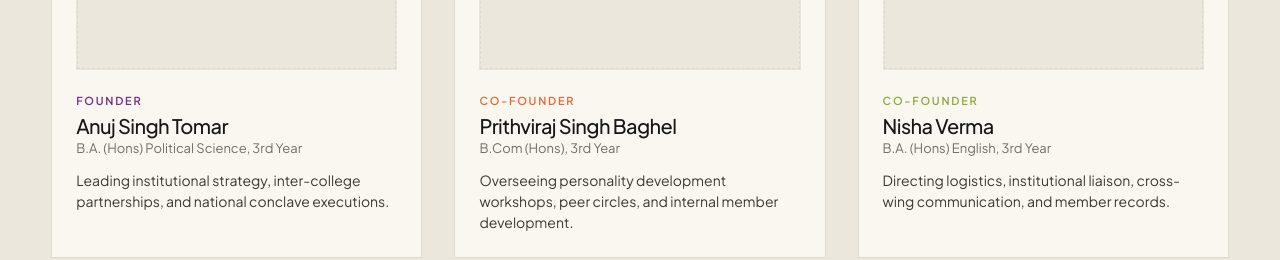
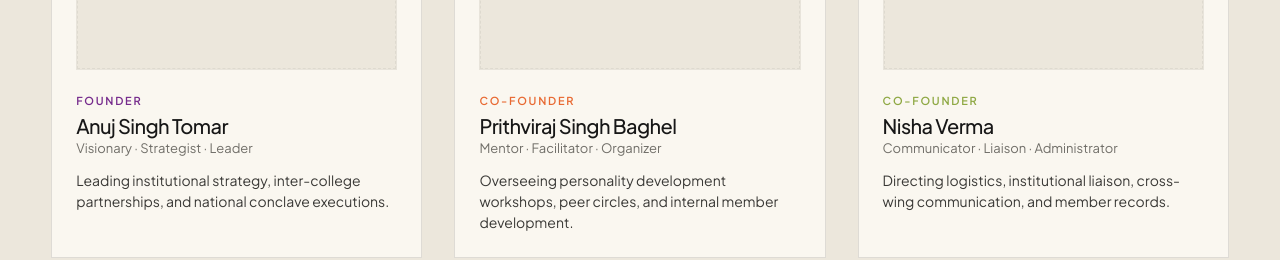
Before and after one commit to atendra11maurya/org_adhar, a website built with Vite: page people.html in a window 1280 px wide. Shown: the part 2060-2320 px from the top of the page. Built offline with nearby package versions, Linux system fonts and the light colour scheme.

Commit message:
Replace course/year with qualities for founders

```diff
--- a/people.html
+++ b/people.html
@@ -132,7 +132,7 @@
             <div>
               <div class="eyebrow" style="color: var(--accent-purple);">FOUNDER</div>
               <h3 style="font-size: 1.25rem; font-weight: 500; margin-top: 0.25rem;">Anuj Singh Tomar</h3>
-              <div style="font-size: 0.8125rem; color: var(--color-text-muted);">B.A. (Hons) Political Science, 3rd Year</div>
+              <div style="font-size: 0.8125rem; color: var(--color-text-muted);">Visionary · Strategist · Leader</div>
               <p style="font-size: 0.875rem; color: var(--color-text-secondary); line-height: 1.5; margin-top: 0.75rem;">
                 Leading institutional strategy, inter-college partnerships, and national conclave executions.
               </p>
@@ -147,7 +147,7 @@
             <div>
               <div class="eyebrow" style="color: var(--accent-orange);">CO-FOUNDER</div>
               <h3 style="font-size: 1.25rem; font-weight: 500; margin-top: 0.25rem;">Prithviraj Singh Baghel</h3>
-              <div style="font-size: 0.8125rem; color: var(--color-text-muted);">B.Com (Hons), 3rd Year</div>
+              <div style="font-size: 0.8125rem; color: var(--color-text-muted);">Mentor · Facilitator · Organizer</div>
               <p style="font-size: 0.875rem; color: var(--color-text-secondary); line-height: 1.5; margin-top: 0.75rem;">
                 Overseeing personality development workshops, peer circles, and internal member development.
               </p>
@@ -162,7 +162,7 @@
             <div>
               <div class="eyebrow" style="color: var(--accent-green);">CO-FOUNDER</div>
               <h3 style="font-size: 1.25rem; font-weight: 500; margin-top: 0.25rem;">Nisha Verma</h3>
-              <div style="font-size: 0.8125rem; color: var(--color-text-muted);">B.A. (Hons) English, 3rd Year</div>
+              <div style="font-size: 0.8125rem; color: var(--color-text-muted);">Communicator · Liaison · Administrator</div>
               <p style="font-size: 0.875rem; color: var(--color-text-secondary); line-height: 1.5; margin-top: 0.75rem;">
                 Directing logistics, institutional liaison, cross-wing communication, and member records.
               </p>
```
